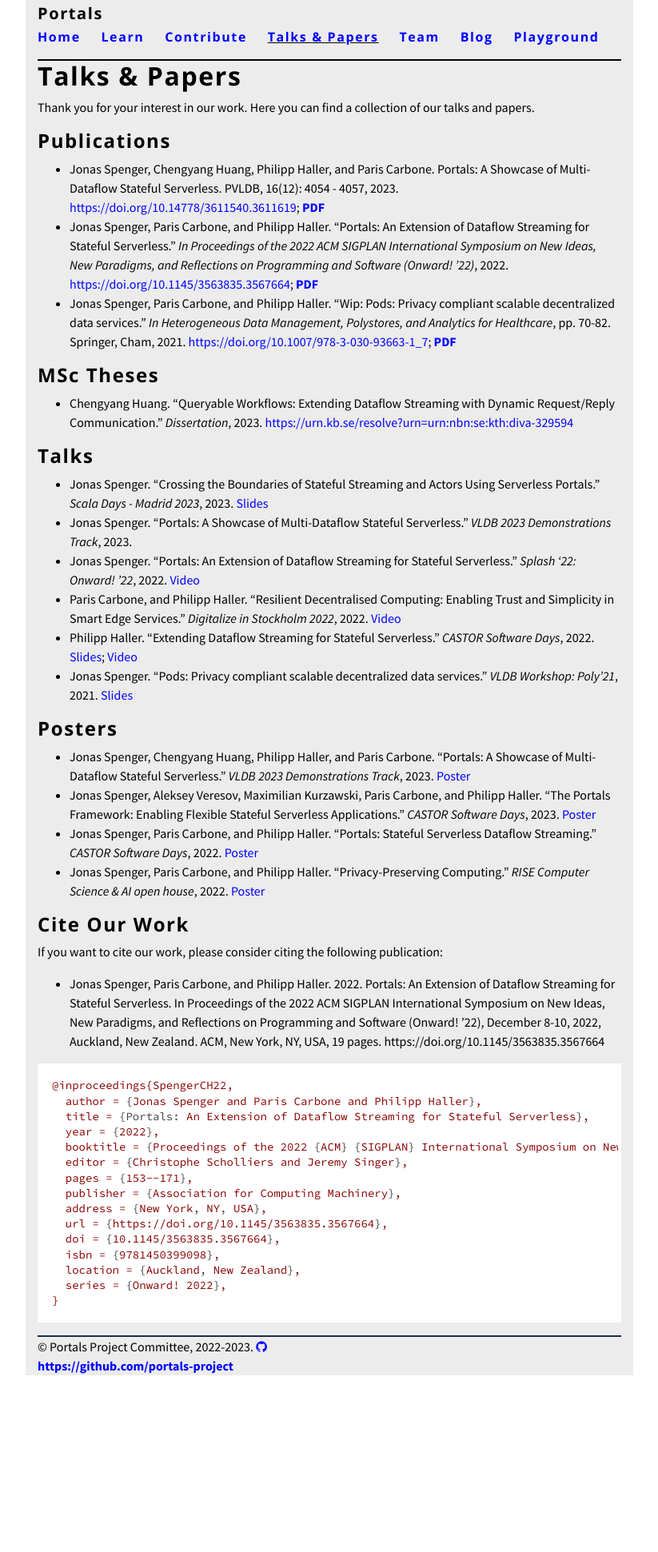
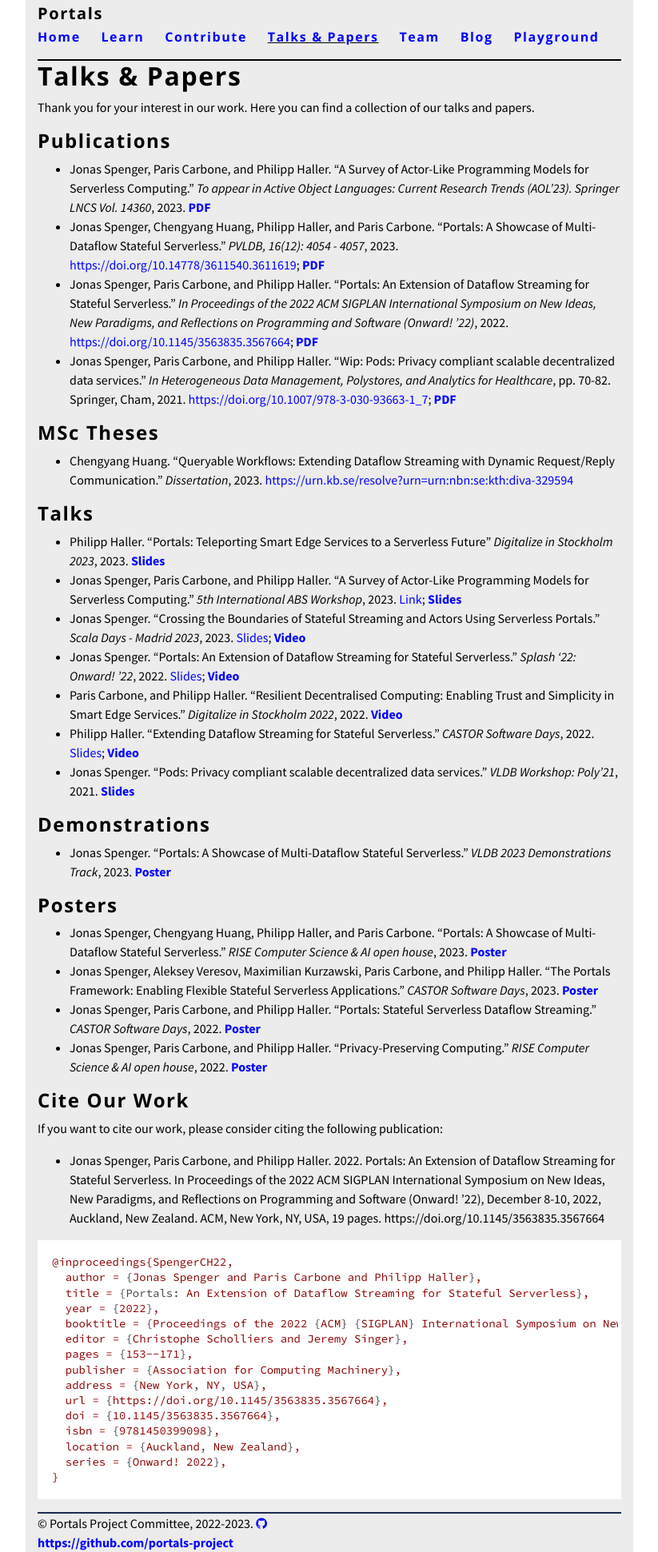
Before and after one commit to portals-project/portals-project.github.io, a Jekyll site: the page built from talks-&-papers.md, in a window 1280 px wide. Shown: the whole page at 80% size, without its empty margins (228-1051 px from the left). Built offline with Jekyll 4.4.1, drawn with Linux system fonts in a browser that asks for light colours; nearby versions of some CDN libraries; before the commit the page ends 1720 px from its top, so only the background shows below that.

Commit message:
Add new talks papers and links

```diff
--- a/talks-&-papers.md
+++ b/talks-&-papers.md
@@ -8,26 +8,31 @@ title: Talks & Papers
 Thank you for your interest in our work. Here you can find a collection of our talks and papers.
 
 ## Publications
-* Jonas Spenger, Chengyang Huang, Philipp Haller, and Paris Carbone. Portals: A Showcase of Multi-Dataflow Stateful Serverless. PVLDB, 16(12): 4054 - 4057, 2023. [https://doi.org/10.14778/3611540.3611619](https://doi.org/10.14778/3611540.3611619); **[PDF](https://www.vldb.org/pvldb/vol16/p4054-spenger.pdf)**
-* Jonas Spenger, Paris Carbone, and Philipp Haller. "Portals: An Extension of Dataflow Streaming for Stateful Serverless." *In Proceedings of the 2022 ACM SIGPLAN International Symposium on New Ideas, New Paradigms, and Reflections on Programming and Software (Onward! ’22)*, 2022. [https://doi.org/10.1145/3563835.3567664](https://doi.org/10.1145/3563835.3567664); **[PDF](https://people.kth.se/~jspenger/pdfs/spenger2022portals.pdf)**
-* Jonas Spenger, Paris Carbone, and Philipp Haller. "Wip: Pods: Privacy compliant scalable decentralized data services." *In Heterogeneous Data Management, Polystores, and Analytics for Healthcare*, pp. 70-82. Springer, Cham, 2021. [https://doi.org/10.1007/978-3-030-93663-1_7](https://doi.org/10.1007/978-3-030-93663-1_7); **[PDF](https://people.kth.se/~phaller/doc/spenger21-poly.pdf)**
+* Jonas Spenger, Paris Carbone, and Philipp Haller. "A Survey of Actor-Like Programming Models for Serverless Computing." *To appear in Active Object Languages: Current Research Trends (AOL'23). Springer LNCS Vol. 14360*, 2023. **[PDF](https://people.kth.se/~jspenger/pdfs/spenger23aol.pdf)**
+* Jonas Spenger, Chengyang Huang, Philipp Haller, and Paris Carbone. "Portals: A Showcase of Multi-Dataflow Stateful Serverless." *PVLDB, 16(12): 4054 - 4057*, 2023. [https://doi.org/10.14778/3611540.3611619](https://doi.org/10.14778/3611540.3611619); **[PDF](https://www.vldb.org/pvldb/vol16/p4054-spenger.pdf)**
+* Jonas Spenger, Paris Carbone, and Philipp Haller. "Portals: An Extension of Dataflow Streaming for Stateful Serverless." *In Proceedings of the 2022 ACM SIGPLAN International Symposium on New Ideas, New Paradigms, and Reflections on Programming and Software (Onward! ’22)*, 2022. [https://doi.org/10.1145/3563835.3567664](https://doi.org/10.1145/3563835.3567664); **[PDF](https://people.kth.se/~jspenger/pdfs/spenger22onward.pdf)**
+* Jonas Spenger, Paris Carbone, and Philipp Haller. "Wip: Pods: Privacy compliant scalable decentralized data services." *In Heterogeneous Data Management, Polystores, and Analytics for Healthcare*, pp. 70-82. Springer, Cham, 2021. [https://doi.org/10.1007/978-3-030-93663-1_7](https://doi.org/10.1007/978-3-030-93663-1_7); **[PDF](https://people.kth.se/~jspenger/pdfs/spenger21poly.pdf)**
 
 ## MSc Theses
 * Chengyang Huang. "Queryable Workflows: Extending Dataflow Streaming with Dynamic Request/Reply Communication." *Dissertation*, 2023. [https://urn.kb.se/resolve?urn=urn:nbn:se:kth:diva-329594](https://urn.kb.se/resolve?urn=urn:nbn:se:kth:diva-329594)
 
 ## Talks
-* Jonas Spenger. "Crossing the Boundaries of Stateful Streaming and Actors Using Serverless Portals." *Scala Days - Madrid 2023*, 2023. [Slides](https://drive.google.com/file/d/10gIO7ZAS_K3bU5eMBOAEBCTQLKyeHkTh/view?usp=sharing)
-* Jonas Spenger. "Portals: A Showcase of Multi-Dataflow Stateful Serverless." *VLDB 2023 Demonstrations Track*, 2023.
-* Jonas Spenger. "Portals: An Extension of Dataflow Streaming for Stateful Serverless." *Splash '22: Onward! ’22*, 2022. [Video](https://www.youtube.com/watch?v=LyLNjtENti4)
-* Paris Carbone, and Philipp Haller. "Resilient Decentralised Computing: Enabling Trust and Simplicity in Smart Edge Services." *Digitalize in Stockholm 2022*, 2022. [Video](https://www.youtube.com/watch?v=bzpQpm61o2c)
-* Philipp Haller. "Extending Dataflow Streaming for Stateful Serverless." *CASTOR Software Days*, 2022. [Slides](https://speakerdeck.com/phaller/extending-dataflow-streaming-for-stateful-serverless); [Video](https://www.youtube.com/watch?v=M5Wv6Y8N2wM)
-* Jonas Spenger. "Pods: Privacy compliant scalable decentralized data services." *VLDB Workshop: Poly'21*, 2021. [Slides](https://drive.google.com/file/d/1-ZUn_sc9_Yny2xcnz4VZtLI_z75tA0El/view?usp=sharing)
+* Philipp Haller. "Portals: Teleporting Smart Edge Services to a Serverless Future" *Digitalize in Stockholm 2023*, 2023. **[Slides](https://speakerdeck.com/phaller/portals-teleporting-smart-edge-services-to-a-serverless-future)**
+* Jonas Spenger, Paris Carbone, and Philipp Haller. "A Survey of Actor-Like Programming Models for Serverless Computing." *5th International ABS Workshop*, 2023. [Link](https://edkamb.github.io/ABS_23/); **[Slides](https://people.kth.se/~jspenger/slides/spenger23abs-slides.pdf)**
+* Jonas Spenger. "Crossing the Boundaries of Stateful Streaming and Actors Using Serverless Portals." *Scala Days - Madrid 2023*, 2023. [Slides](https://people.kth.se/~jspenger/slides/spenger23scaladays-slides.pdf); **[Video](https://www.youtube.com/watch?v=Ctpif-uk7sw)**
+* Jonas Spenger. "Portals: An Extension of Dataflow Streaming for Stateful Serverless." *Splash '22: Onward! ’22*, 2022. [Slides](https://people.kth.se/~jspenger/slides/spenger22onward-slides.pdf); **[Video](https://www.youtube.com/watch?v=LyLNjtENti4)**
+* Paris Carbone, and Philipp Haller. "Resilient Decentralised Computing: Enabling Trust and Simplicity in Smart Edge Services." *Digitalize in Stockholm 2022*, 2022. **[Video](https://www.youtube.com/watch?v=bzpQpm61o2c)**
+* Philipp Haller. "Extending Dataflow Streaming for Stateful Serverless." *CASTOR Software Days*, 2022. [Slides](https://speakerdeck.com/phaller/extending-dataflow-streaming-for-stateful-serverless); **[Video](https://www.youtube.com/watch?v=M5Wv6Y8N2wM)**
+* Jonas Spenger. "Pods: Privacy compliant scalable decentralized data services." *VLDB Workshop: Poly'21*, 2021. **[Slides](https://people.kth.se/~jspenger/slides/spenger21poly-slides.pdf)**
+
+## Demonstrations
+* Jonas Spenger. "Portals: A Showcase of Multi-Dataflow Stateful Serverless." *VLDB 2023 Demonstrations Track*, 2023. **[Poster](https://people.kth.se/~jspenger/posters/spenger23vldb-poster.pdf)**
 
 ## Posters
-* Jonas Spenger, Chengyang Huang, Philipp Haller, and Paris Carbone. "Portals: A Showcase of Multi-Dataflow Stateful Serverless." *VLDB 2023 Demonstrations Track*, 2023. [Poster](https://drive.google.com/file/d/1MOK6HZLeFDRibjAKqNXIzWvWBJZBbgTA/view?usp=sharing)
-* Jonas Spenger, Aleksey Veresov, Maximilian Kurzawski, Paris Carbone, and Philipp Haller. "The Portals Framework: Enabling Flexible Stateful Serverless Applications." *CASTOR Software Days*, 2023. [Poster](https://drive.google.com/file/d/1z12-aiMwOMg4IzyO04I-sCVDkBceOEVt/view?usp=sharing)
-* Jonas Spenger, Paris Carbone, and Philipp Haller. "Portals: Stateful Serverless Dataflow Streaming." *CASTOR Software Days*, 2022. [Poster](https://drive.google.com/file/d/13EiCixn75EsCtlKuKN8gGHXAprzuvXeX/view?usp=sharing)
-* Jonas Spenger, Paris Carbone, and Philipp Haller. "Privacy-Preserving Computing." *RISE Computer Science & AI open house*, 2022. [Poster](https://drive.google.com/file/d/1SRnO4vtdumzB2DeQWQ9JAlzFNKAmqUT1/view?usp=sharing)
+* Jonas Spenger, Chengyang Huang, Philipp Haller, and Paris Carbone. "Portals: A Showcase of Multi-Dataflow Stateful Serverless." *RISE Computer Science & AI open house*, 2023. **[Poster](https://people.kth.se/~jspenger/posters/spenger23vldb-poster.pdf)**
+* Jonas Spenger, Aleksey Veresov, Maximilian Kurzawski, Paris Carbone, and Philipp Haller. "The Portals Framework: Enabling Flexible Stateful Serverless Applications." *CASTOR Software Days*, 2023. **[Poster](https://people.kth.se/~jspenger/posters/spenger23castor-poster.pdf)**
+* Jonas Spenger, Paris Carbone, and Philipp Haller. "Portals: Stateful Serverless Dataflow Streaming." *CASTOR Software Days*, 2022. **[Poster](https://people.kth.se/~jspenger/posters/spenger22castor-poster.pdf)**
+* Jonas Spenger, Paris Carbone, and Philipp Haller. "Privacy-Preserving Computing." *RISE Computer Science & AI open house*, 2022. **[Poster](https://people.kth.se/~jspenger/posters/spenger22rise-poster.pdf)**
 
 ## Cite Our Work
 
```
